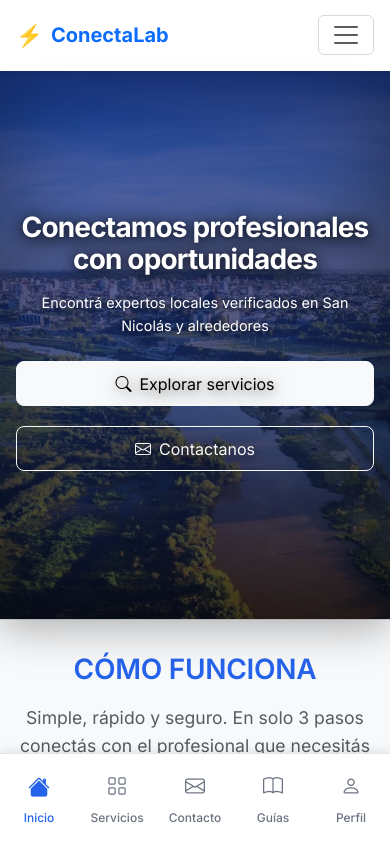
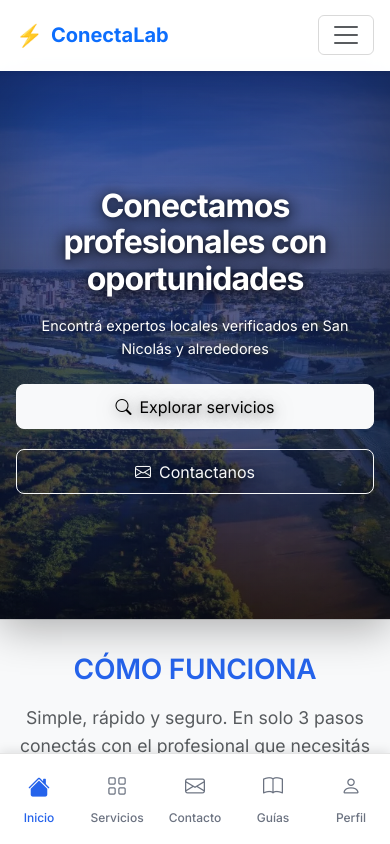
Before and after one commit to MauroGarcia4/conectalab, a website: page index.html in a window 390 px wide. Drawn offline with nearby package versions, Linux system fonts and the light colour scheme; no server answers.

Commit message:
Corregir tipografía hero en móvil - incluir hero-title

```diff
--- a/css/styles.css
+++ b/css/styles.css
@@ -378,8 +378,10 @@ button {
     padding: 1.5rem 0;
   }
 
-  .hero h1 {
-    font-size: 1.75rem;
+  .hero h1,
+  .hero-title {
+    font-size: 2rem;
+    letter-spacing: -0.02em;
   }
 
   .hero .lead {
```
